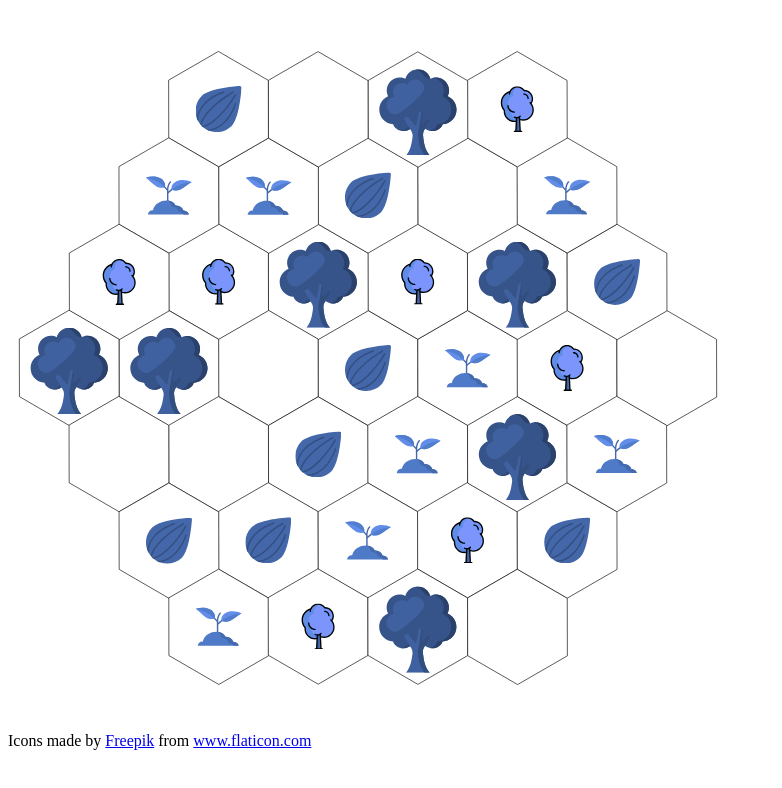
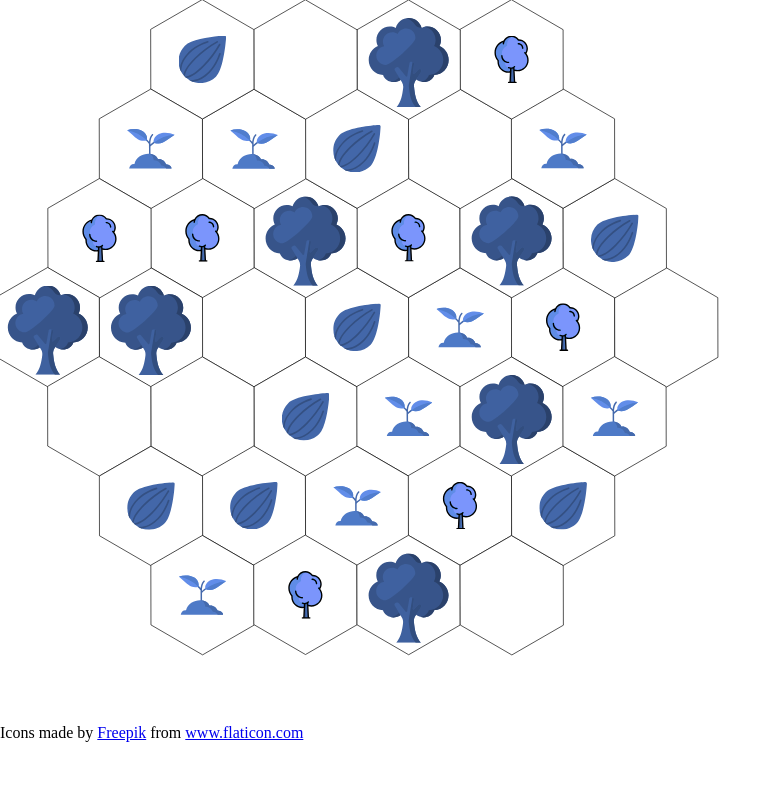
Before and after one commit to jakecoffman/trees, a Vue app in the folder ui/: page / in a window 1280 px wide. Shown: the top 788 px of the page, without its empty margins (0-782 px from the left). Built offline with nearby package versions, Linux system fonts and the light colour scheme.

Commit message:
remove gaps around board, need to do more

```diff
--- a/ui/src/App.vue
+++ b/ui/src/App.vue
@@ -14,3 +14,8 @@ export default {
   }
 }
 </script>
+<style>
+body {
+  margin: 0;
+}
+</style>
--- a/ui/src/components/HexGrid.vue
+++ b/ui/src/components/HexGrid.vue
@@ -1,6 +1,5 @@
 <template>
-  <svg viewBox="-626.2177826491071 -626.2177826491071 1252.4355652982142 1252.4355652982142"
-       style="max-width: 90vw; max-height: 90vh;">
+  <svg class="board" viewBox="-600 -550 1210 1210">
     <g transform="rotate(-30)" fill="white" stroke="black">
       <g class="grid" id="grid">
         <g v-for="(cell, index) of grid" :key="index" :transform="`translate(${cell.tX},${cell.tY})`">
@@ -284,3 +283,9 @@ const grid = [
   }
 ]
 </script>
+<style scoped>
+.board {
+  max-width: 100vw;
+  max-height: 90vh;
+}
+</style>
```
